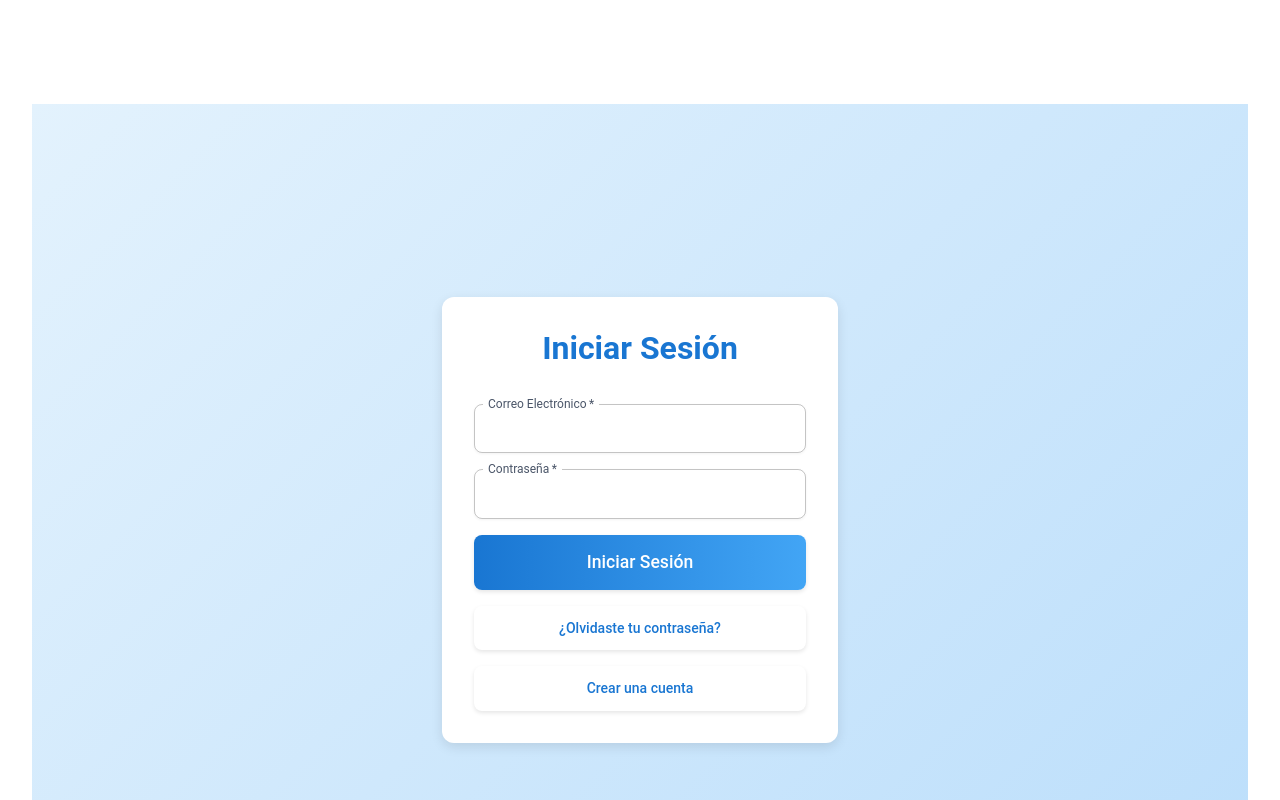
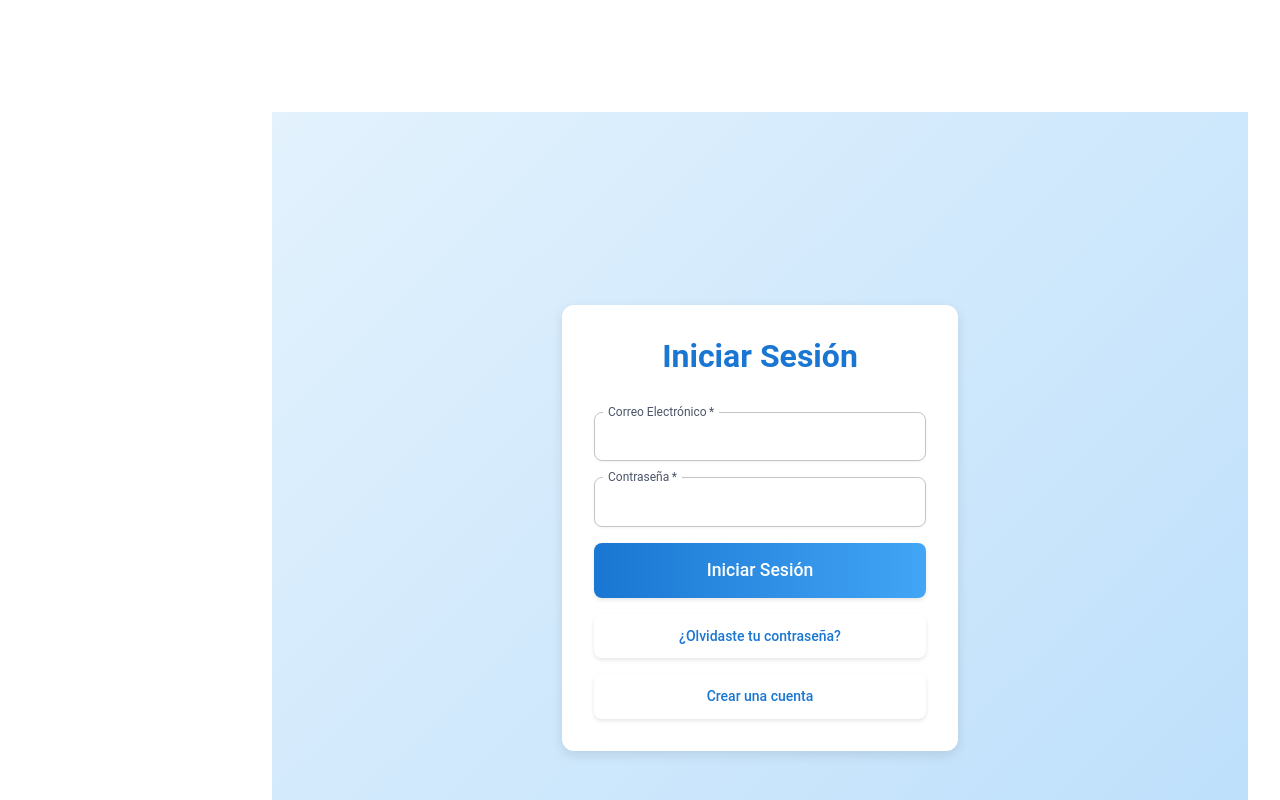
Before and after one commit to isangelgg2822/inventory1, a React (Vite) app: page /login in a window 1280 px wide. Shown: the top 800 px of the page. Built offline with nearby package versions, Linux system fonts and the light colour scheme; some icons are missing.

Commit message:
menu tapados

```diff
--- a/src/App.jsx
+++ b/src/App.jsx
@@ -22,7 +22,7 @@ import { supabase } from './supabase';
 function App() {
   const [session, setSession] = useState(null);
   const [loading, setLoading] = useState(true);
-  const [open, setOpen] = useState(false);
+  const [open, setOpen] = useState(true); // Cambiado a true para que el Drawer esté abierto por defecto
 
   const fetchSession = useCallback(async () => {
     const { data: { session } } = await supabase.auth.getSession();
@@ -64,15 +64,15 @@ function App() {
                 sx={{
                   flexGrow: 1,
                   p: 3,
-                  ml: { sm: open ? '260px' : 0 }, // Ajustado para coincidir con el ancho del Drawer
-                  mt: { xs: '72px', sm: '72px' }, // Aumentado para evitar solapamiento con TopBar (64px + algo de espacio)
-                  pb: '64px', // Aumentado para asegurar espacio para el Footer
+                  ml: { xs: 0, sm: open ? '240px' : 0 }, // Ajustado para el ancho del Drawer (240px)
+                  mt: { xs: '80px', sm: '80px' }, // Aumentado para evitar solapamiento con TopBar
+                  pb: '80px', // Aumentado para asegurar espacio para el Footer
                   width: {
                     xs: '100%',
-                    sm: open ? 'calc(100% - 260px)' : '100%', // Ajustado para coincidir con el Drawer
+                    sm: open ? 'calc(100% - 240px)' : '100%', // Ajustado para el Drawer
                   },
                   transition: 'margin-left 0.3s, width 0.3s',
-                  boxSizing: 'border-box', // Asegura que el padding no afecte el ancho total
+                  boxSizing: 'border-box',
                 }}
               >
                 <Routes>
--- a/src/components/Home.jsx
+++ b/src/components/Home.jsx
@@ -34,11 +34,10 @@ function Home() {
   const [totalProducts, setTotalProducts] = useState(0);
   const [totalSales, setTotalSales] = useState(0);
   const [salesData, setSalesData] = useState([]);
-  const [lowStockProducts, setLowStockProducts] = useState(0); // Nuevo estado para productos con bajo stock
+  const [lowStockProducts, setLowStockProducts] = useState(0);
   const [exchangeRate, setExchangeRate] = useState(1);
   const [loading, setLoading] = useState(true);
 
-  // Obtener la tasa de cambio
   const fetchExchangeRate = useCallback(async () => {
     const { data: { user }, error: userError } = await supabase.auth.getUser();
     if (userError || !user) {
@@ -60,7 +59,6 @@ function Home() {
     }
   }, []);
 
-  // Calcular productos con bajo stock
   const fetchLowStockProducts = useCallback(async () => {
     const { data, error } = await supabase.from('products').select('quantity');
     if (error) {
@@ -70,7 +68,6 @@ function Home() {
     return data?.filter(product => product.quantity < 10).length || 0;
   }, []);
 
-  // Cargar todas las métricas
   const loadData = useCallback(async () => {
     try {
       setLoading(true);
@@ -99,12 +96,10 @@ function Home() {
     }
   }, [fetchDailySales, fetchTotalProducts, fetchSalesLast7Days, fetchTotalSales, fetchLowStockProducts]);
 
-  // Configurar suscripción en tiempo real y cargar datos iniciales
   useEffect(() => {
     fetchExchangeRate();
     loadData();
 
-    // Suscripción a cambios en la tabla sales
     const salesSubscription = supabase
       .channel('public:sales')
       .on('postgres_changes', { event: '*', schema: 'public', table: 'sales' }, (payload) => {
@@ -113,7 +108,6 @@ function Home() {
       })
       .subscribe();
 
-    // Suscripción a cambios en la tabla sale_groups
     const saleGroupsSubscription = supabase
       .channel('public:sale_groups')
       .on('postgres_changes', { event: '*', schema: 'public', table: 'sale_groups' }, (payload) => {
@@ -122,7 +116,6 @@ function Home() {
       })
       .subscribe();
 
-    // Suscripción a cambios en la tabla products (para bajo stock)
     const productsSubscription = supabase
       .channel('public:products')
       .on('postgres_changes', { event: '*', schema: 'public', table: 'products' }, (payload) => {
@@ -131,7 +124,6 @@ function Home() {
       })
       .subscribe();
 
-    // Limpiar las suscripciones al desmontar el componente
     return () => {
       supabase.removeChannel(salesSubscription);
       supabase.removeChannel(saleGroupsSubscription);
@@ -139,10 +131,8 @@ function Home() {
     };
   }, [fetchExchangeRate, loadData]);
 
-  // Calcular las ventas diarias en dólares
   const dailySalesUsd = dailySales / exchangeRate;
 
-  // Preparar datos para el gráfico de ventas de los últimos 7 días
   const today = new Date();
   const labels = Array.from({ length: 7 }, (_, i) => {
     const date = new Date(today);
@@ -217,7 +207,7 @@ function Home() {
   if (loading) {
     console.log('Home.jsx - Mostrando estado de carga...');
     return (
-      <Box sx={{ textAlign: 'center', mt: 4 }}>
+      <Box sx={{ textAlign: 'center' }}>
         <Typography variant="h6">Cargando...</Typography>
       </Box>
     );
@@ -226,7 +216,7 @@ function Home() {
   console.log('Home.jsx - Renderizando contenido principal:', { dailySales, totalProducts, salesData, totalSales, lowStockProducts });
 
   return (
-    <Container sx={{ mt: 4, mb: 4 }}>
+    <Container>
       <Typography variant="h1" gutterBottom sx={{ fontSize: '2.5rem', fontWeight: 600 }}>
         Dashboard
       </Typography>
--- a/src/components/Inventory/Inventory.jsx
+++ b/src/components/Inventory/Inventory.jsx
@@ -170,7 +170,7 @@ function Inventory() {
   return (
     <>
       <Navbar />
-      <Container sx={{ mt: 4, mb: 4 }}>
+      <Container>
         <Typography variant="h1" gutterBottom sx={{ fontSize: '2.5rem', fontWeight: 600 }}>
           Inventario
         </Typography>
--- a/src/components/Reports/Reports.jsx
+++ b/src/components/Reports/Reports.jsx
@@ -54,11 +54,9 @@ function Reports() {
     setError(null);
 
     try {
-      // Formatear las fechas para la consulta
       const start = new Date(startDate).toISOString().split('T')[0];
       const end = new Date(endDate).toISOString().split('T')[0];
 
-      // Obtener los grupos de ventas dentro del rango de fechas
       const { data: saleGroups, error: groupsError } = await supabase
         .from('sale_groups')
         .select('sale_group_id, total, payment_method, created_at')
@@ -81,7 +79,6 @@ function Reports() {
         return;
       }
 
-      // Obtener las ventas individuales para determinar si están anuladas
       const saleGroupIds = saleGroups.map(group => group.sale_group_id);
       const { data: sales, error: salesError } = await supabase
         .from('sales')
@@ -93,7 +90,6 @@ function Reports() {
         throw new Error(`Error al cargar sales: ${salesError.message} (Código: ${salesError.code})`);
       }
 
-      // Determinar qué grupos de ventas están anulados
       const canceledSaleGroups = new Set();
       const saleGroupCancellationStatus = sales.reduce((acc, sale) => {
         if (!acc[sale.sale_group_id]) {
@@ -111,11 +107,9 @@ function Reports() {
         }
       });
 
-      // Filtrar los grupos de ventas: activos y anulados usando el Set
       const activeSaleGroups = saleGroups.filter(group => !canceledSaleGroups.has(group.sale_group_id));
       const canceledSaleGroupsList = saleGroups.filter(group => canceledSaleGroups.has(group.sale_group_id));
 
-      // Procesar ventas activas para el gráfico y totales
       const salesByDate = activeSaleGroups.reduce((acc, group) => {
         const date = group.created_at.split('T')[0];
         if (!acc[date]) {
@@ -134,7 +128,6 @@ function Reports() {
       setSalesData(formattedSalesData);
       setTotalSales(total);
 
-      // Resumen por método de pago (solo ventas activas)
       const paymentSummary = activeSaleGroups.reduce((acc, group) => {
         const method = group.payment_method || 'Desconocido';
         if (!acc[method]) {
@@ -146,7 +139,6 @@ function Reports() {
       }, {});
       setPaymentSummary(paymentSummary);
 
-      // Resumen de anulaciones
       const canceledSummary = canceledSaleGroupsList.reduce((acc, group) => {
         const method = group.payment_method || 'Desconocido';
         if (!acc[method]) {
@@ -251,7 +243,7 @@ function Reports() {
   }));
 
   return (
-    <Container sx={{ mt: 4, mb: 4 }}>
+    <Container>
       <Typography variant="h1" gutterBottom sx={{ fontSize: '2.5rem', fontWeight: 600 }}>
         Reportes
       </Typography>
--- a/src/components/Settings/Settings.jsx
+++ b/src/components/Settings/Settings.jsx
@@ -117,7 +117,6 @@ function Settings() {
       .eq('user_id', user.id);
 
     if (data && data.length > 0) {
-      // Actualizar la tasa existente
       const { error } = await supabase
         .from('settings')
         .update({ value: exchangeRate, updated_at: new Date().toISOString() })
@@ -128,7 +127,6 @@ function Settings() {
         return;
       }
     } else {
-      // Crear una nueva tasa
       const { error } = await supabase.from('settings').insert([
         { key: 'exchange_rate', value: exchangeRate, user_id: user.id, updated_at: new Date().toISOString() },
       ]);
@@ -139,7 +137,6 @@ function Settings() {
       }
     }
 
-    // Guardar en el historial
     const { error: historyError } = await supabase.from('exchange_rate_history').insert([
       { user_id: user.id, exchange_rate: parseFloat(exchangeRate) },
     ]);
@@ -147,7 +144,6 @@ function Settings() {
       console.error('Error saving to exchange rate history:', historyError);
     }
 
-    // Refrescar los datos
     await fetchExchangeRate(user);
     await fetchExchangeRateHistory(user);
     await fetchRateHistory(user);
@@ -162,7 +158,7 @@ function Settings() {
 
   if (error) {
     return (
-      <Container sx={{ mt: 4, mb: 4 }}>
+      <Container>
         <Typography variant="h1" gutterBottom sx={{ fontSize: '2.5rem', fontWeight: 600 }}>
           Configuración
         </Typography>
@@ -186,7 +182,7 @@ function Settings() {
   return (
     <>
       <Navbar open={open} />
-      <Container sx={{ mt: 4, mb: 4 }}>
+      <Container>
         <Typography variant="h1" gutterBottom sx={{ fontSize: '2.5rem', fontWeight: 600, color: '#1976d2' }}>
           Configuración
         </Typography>
```
